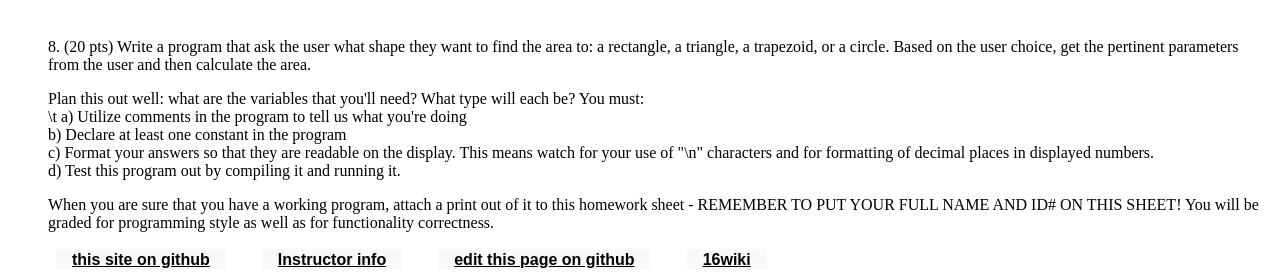
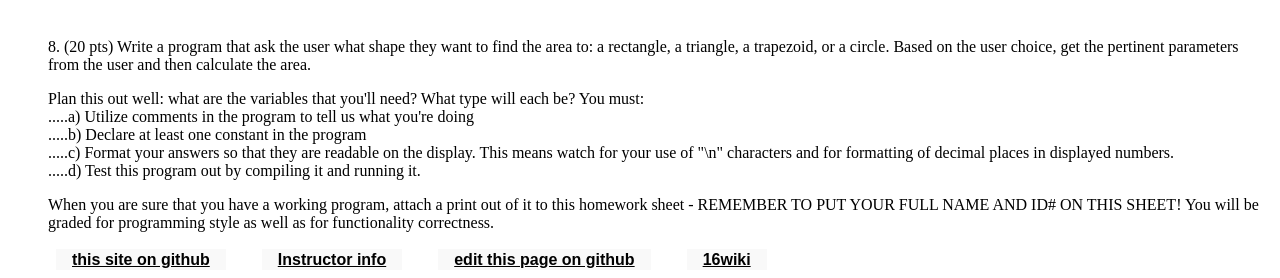
Before and after one commit to ucsb-cs16-s16/https-ucsb-cs16-s17.github.io, a Jekyll site: the page built from _hwk/h04.md, in a window 1280 px wide. Shown: the part 1971-2249 px from the top of the page. Built offline with Jekyll 4.4.1, drawn with Linux system fonts in a browser that asks for light colours.

Commit message:
Update h04.md

```diff
--- a/_hwk/h04.md
+++ b/_hwk/h04.md
@@ -87,12 +87,12 @@ COUNTDOWN TO ZERO: LIFT OFF!
 	<div style="margin-bottom:1em"></div>
 	Plan this out well: what are the variables that you'll need? What type will each be? You must:
 	<div style="margin-bottom:0em"></div>
-	\t a) Utilize comments in the program to tell us what you're doing
+	.....a) Utilize comments in the program to tell us what you're doing
 	<div style="margin-bottom:0em"></div>
-	b) Declare at least one constant in the program
+	.....b) Declare at least one constant in the program
 	<div style="margin-bottom:0em"></div>
-	c) Format your answers so that they are readable on the display. This means watch for your use of "\n" characters and for formatting of decimal places in displayed numbers.
+	.....c) Format your answers so that they are readable on the display. This means watch for your use of "\n" characters and for formatting of decimal places in displayed numbers.
 	<div style="margin-bottom:0em"></div>
-	d) Test this program out by compiling it and running it.
+	.....d) Test this program out by compiling it and running it.
 	<div style="margin-bottom:1em"></div>
 	When you are sure that you have a working program, attach a print out of it to this homework sheet - REMEMBER TO PUT YOUR FULL NAME AND ID# ON THIS SHEET! You will be graded for programming style as well as for functionality correctness.
```
